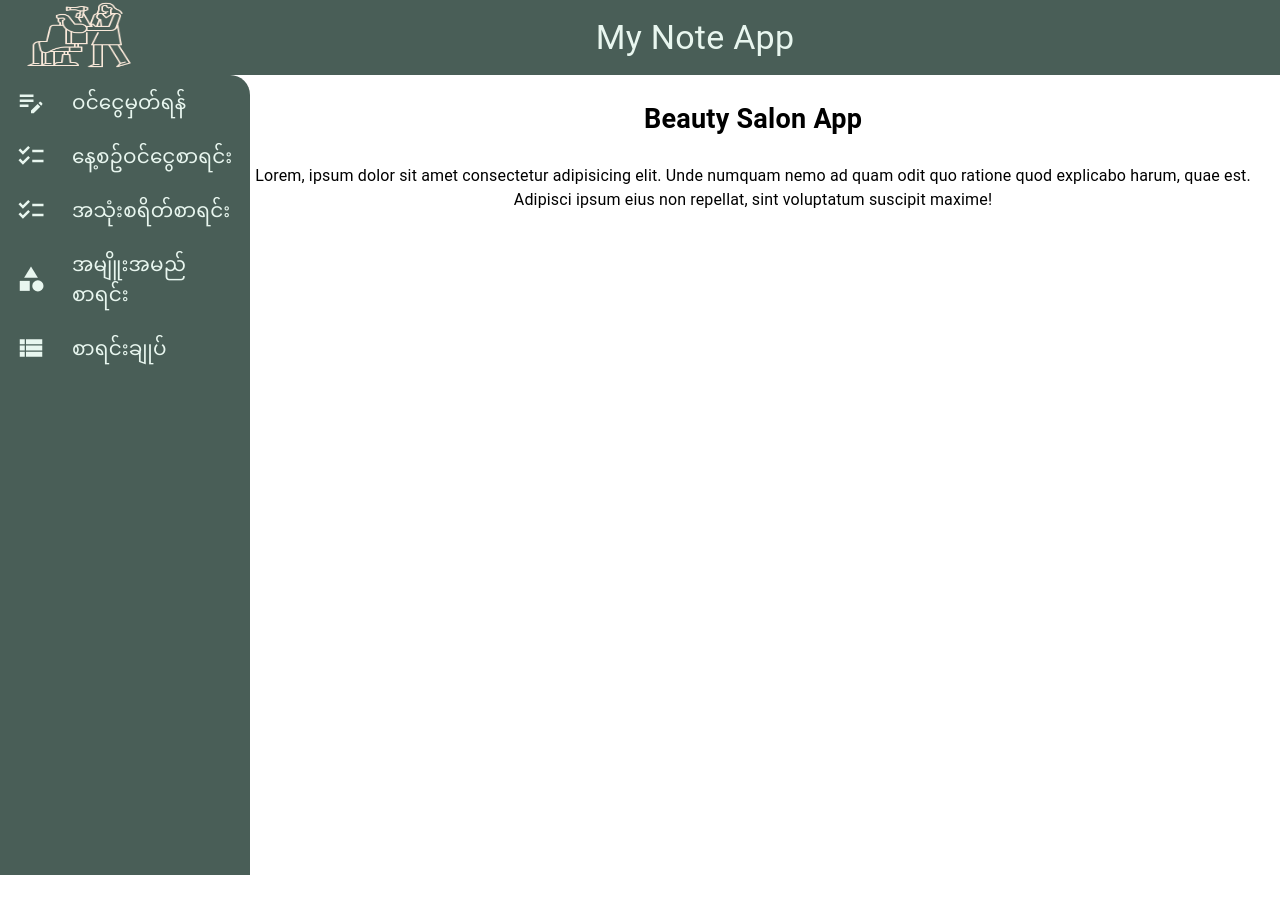
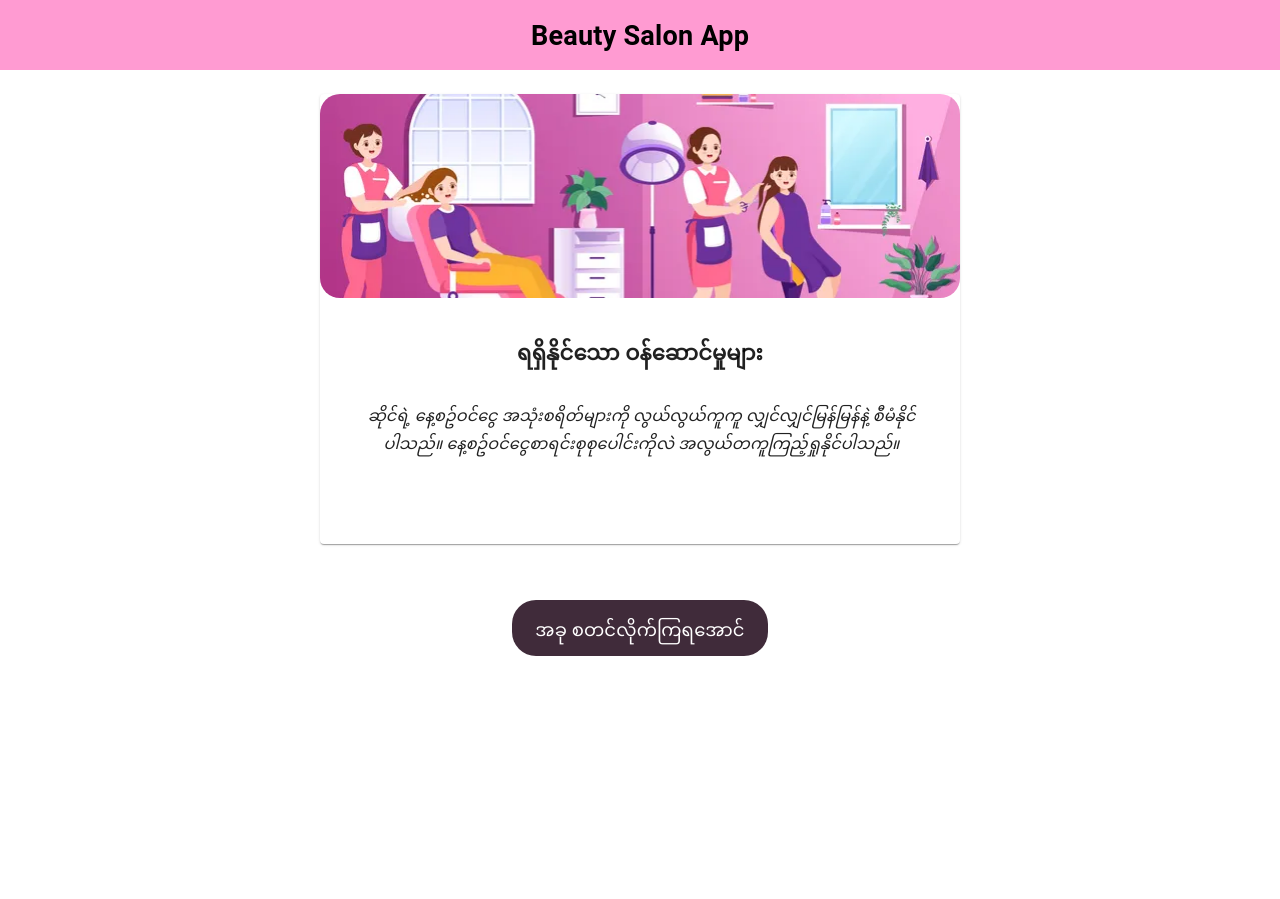
Before and after one commit to yamin227580/mini-pos-app, a Next.js app: page / in a window 1280 px wide. After the commit the page ends 800 px from the top, so only its background shows below. Built offline with nearby package versions, Linux system fonts and the light colour scheme.

Commit message:
added_landing_page

```diff
--- a/src/pages/index.tsx
+++ b/src/pages/index.tsx
@@ -1,31 +1,108 @@
-import BackofficeLayout from "@/components/backofficeLayout/BackofficeLayout";
-import { Box, Typography } from "@mui/material";
+import { Box, Card, CardContent, CardMedia, Typography } from "@mui/material";
+import { useRouter } from "next/router";
 
 export default function Home() {
+  const router = useRouter();
+  const handleChangeRoute = () => {
+    router.push("/note/createList");
+  };
   return (
-    <BackofficeLayout>
+    <Box
+      sx={{
+        width: "100%",
+        height: "100%",
+      }}
+    >
       <Box
-        sx={{
-          width: "100%",
-          height: "100%",
-        }}
+        sx={{ width: "100%", height: 70, backgroundColor: "#FF9BD2", mb: 3 }}
       >
         <Typography
           sx={{
             textAlign: "center",
             margin: "0 auto",
             fontSize: 27,
+            pt: 2,
             fontWeight: "bold",
           }}
         >
           Beauty Salon App
         </Typography>
-        <Typography sx={{ mt: 3, textAlign: "center" }}>
-          Lorem, ipsum dolor sit amet consectetur adipisicing elit. Unde numquam
-          nemo ad quam odit quo ratione quod explicabo harum, quae est. Adipisci
-          ipsum eius non repellat, sint voluptatum suscipit maxime!
+      </Box>
+
+      <Card
+        sx={{
+          width: { xs: "100%", sm: "50%" },
+          height: 370,
+          pb: 10,
+
+          m: { sm: "0 auto" },
+        }}
+      >
+        <CardMedia
+          sx={{
+            height: 180,
+            objectFit: "contain",
+            pt: 3,
+            borderRadius: 5,
+          }}
+          image={"/landpage.webp"}
+          component={"div"}
+        />
+        <CardContent>
+          <Typography
+            gutterBottom
+            sx={{
+              mb: 0,
+              textAlign: "center",
+              mt: 3,
+              fontSize: 21,
+              fontWeight: "bold",
+            }}
+          >
+            ရရှိနိုင်သော ဝန်ဆောင်မှုများ
+          </Typography>
+          <Box
+            sx={{
+              display: "flex",
+              justifyContent: "center",
+              alignItems: "center",
+            }}
+          >
+            <Typography
+              gutterBottom
+              variant="subtitle1"
+              sx={{
+                mt: 4,
+                mb: 2,
+                ml: 0.4,
+                fontStyle: "italic",
+                textAlign: "center",
+              }}
+            >
+              ဆိုင်ရဲ့ နေ့စဥ်ဝင်ငွေ အသုံးစရိတ်များကို လွယ်လွယ်ကူကူ
+              လျှင်လျှင်မြန်မြန်နဲ့ စီမံနိုင်ပါသည်။
+              နေ့စဥ်ဝင်ငွေစာရင်းစုစုပေါင်းကိုလဲ အလွယ်တကူကြည့်ရှုနိုင်ပါသည်။
+            </Typography>
+          </Box>
+        </CardContent>
+      </Card>
+      <Box
+        sx={{
+          width: { xs: "90%", sm: "20%" },
+          height: 40,
+          backgroundColor: "#402B3A",
+          pt: 2,
+          m: "0 auto",
+          borderRadius: 6,
+          cursor: "pointer",
+          mt: 7,
+        }}
+        onClick={handleChangeRoute}
+      >
+        <Typography sx={{ fontSize: 18, color: "white", textAlign: "center" }}>
+          အခု စတင်လိုက်ကြရအောင်
         </Typography>
       </Box>
-    </BackofficeLayout>
+    </Box>
   );
 }
```
Also changed, not shown: public/landpage.webp (added).
